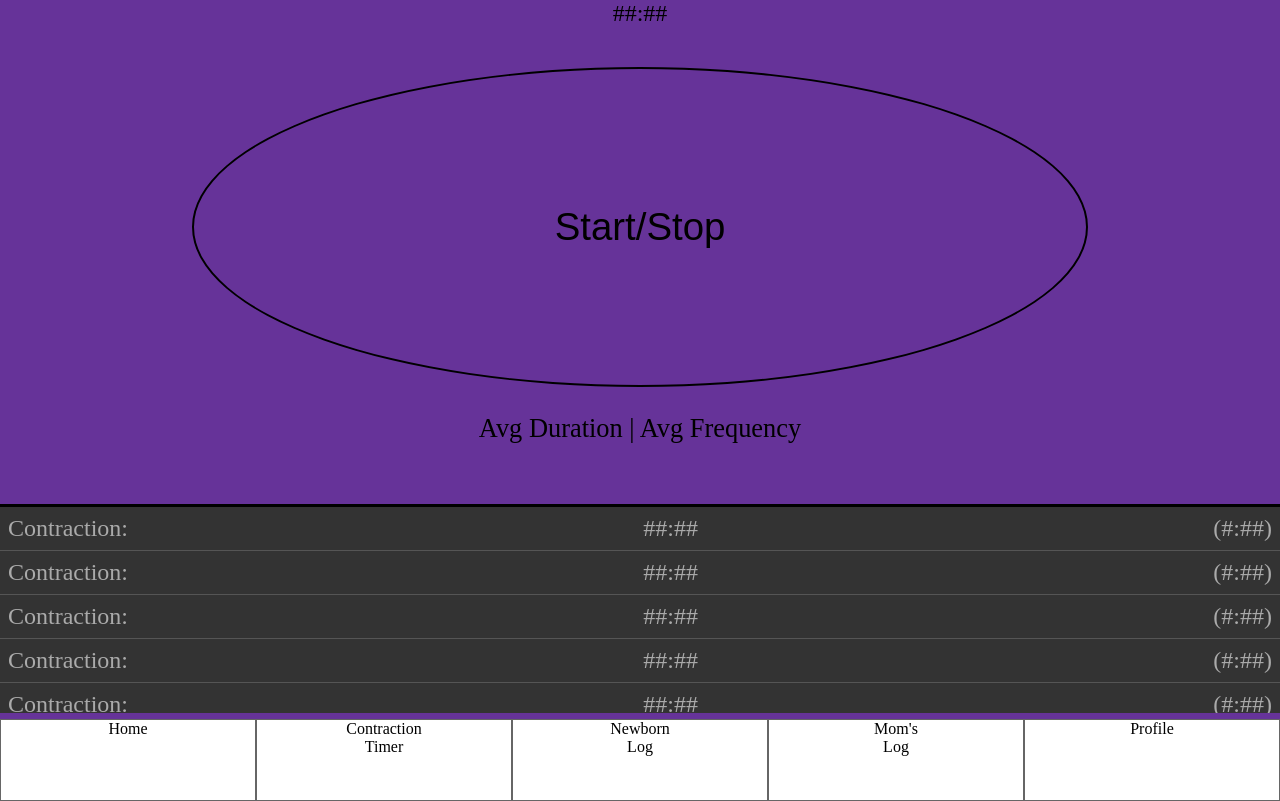
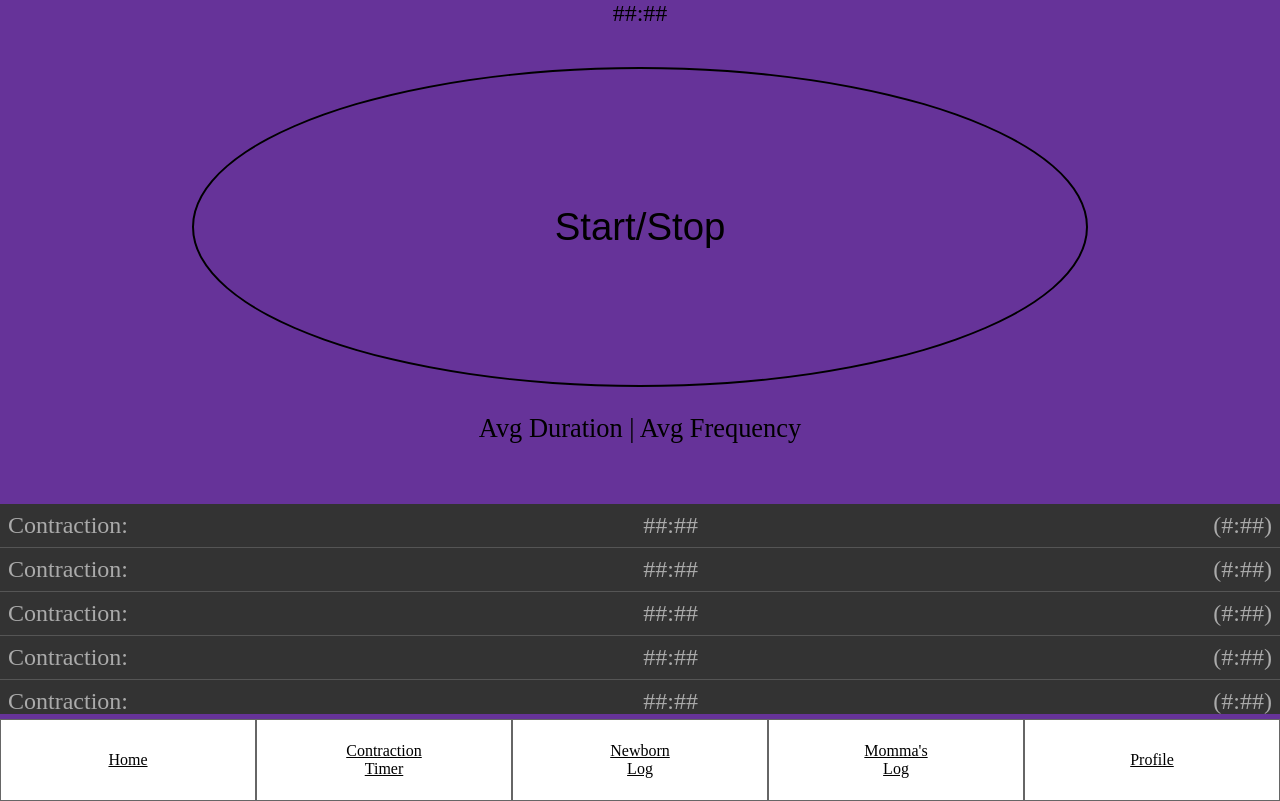
Before and after one commit to zacharymorel/Mother-Native-FrontEnd, a React (Create React App) app: page /timer in a window 1280 px wide. Built offline with nearby package versions, Linux system fonts and the light colour scheme.

Commit message:
Nav Bar fixed

```diff
--- a/src/components/Nav.js
+++ b/src/components/Nav.js
@@ -5,11 +5,24 @@ export default class Nav extends Component {
   render() {
     return (
       <div className="nav">
-        <Link to="/">Home</Link>
-        <Link to="/timer">Contraction<br/>Timer</Link>
-        <Link to="/nbl">Newborn<br/>Log</Link>
-        <Link to="/momlog">Mom's<br/>Log</Link>
-        <Link to="/profile">Profile</Link>
+        <Link to="/">
+        <span className="navwords">Home</span>
+        </Link>
+        <Link to="/timer">
+        <span className="navwords">Contraction</span>
+        <span className="navwords">Timer</span>
+        </Link>
+        <Link to="/nbl">
+        <span className="navwords">Newborn</span>
+        <span className="navwords">Log</span>
+        </Link>
+        <Link to="/momlog">
+        <span className="navwords">Momma's</span>
+        <span className="navwords">Log</span>
+        </Link>
+        <Link to="/profile">
+        <span className="navwords">Profile</span>
+        </Link>
       </div>
     );
   }
--- a/src/styles/index.css
+++ b/src/styles/index.css
@@ -15,12 +15,14 @@ body {
 }
 
 .nav a {
+  height: 100%;
   color: black;
   border: 1px solid #666;
   flex-basis: 25%;
-  height: 100%;
-  text-align: center;
-  text-decoration: none;
+  display: flex;
+  flex-direction: column;
+  justify-content: center;
+  align-items: center;
 }
 
 .home,
@@ -56,11 +58,10 @@ body {
 }
 
 .laps {
-  height: 25.8vh;
+  height: 26.2vh;
   list-style: none;
   padding-left: 0;
   background-color: #333333;
-  border-top: 3px solid black;
   font-size: 50%;
   overflow: scroll;
 }
```
